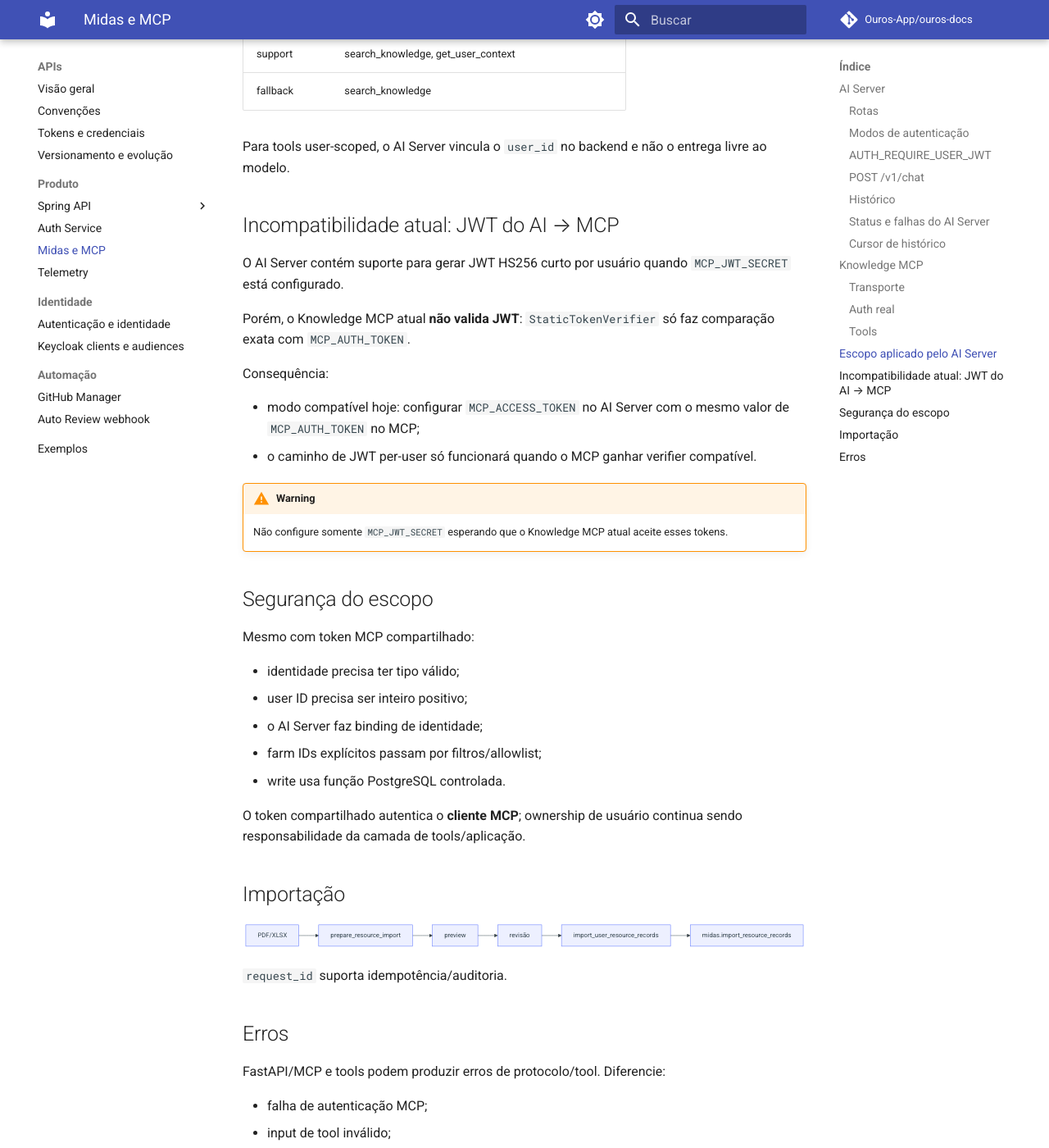
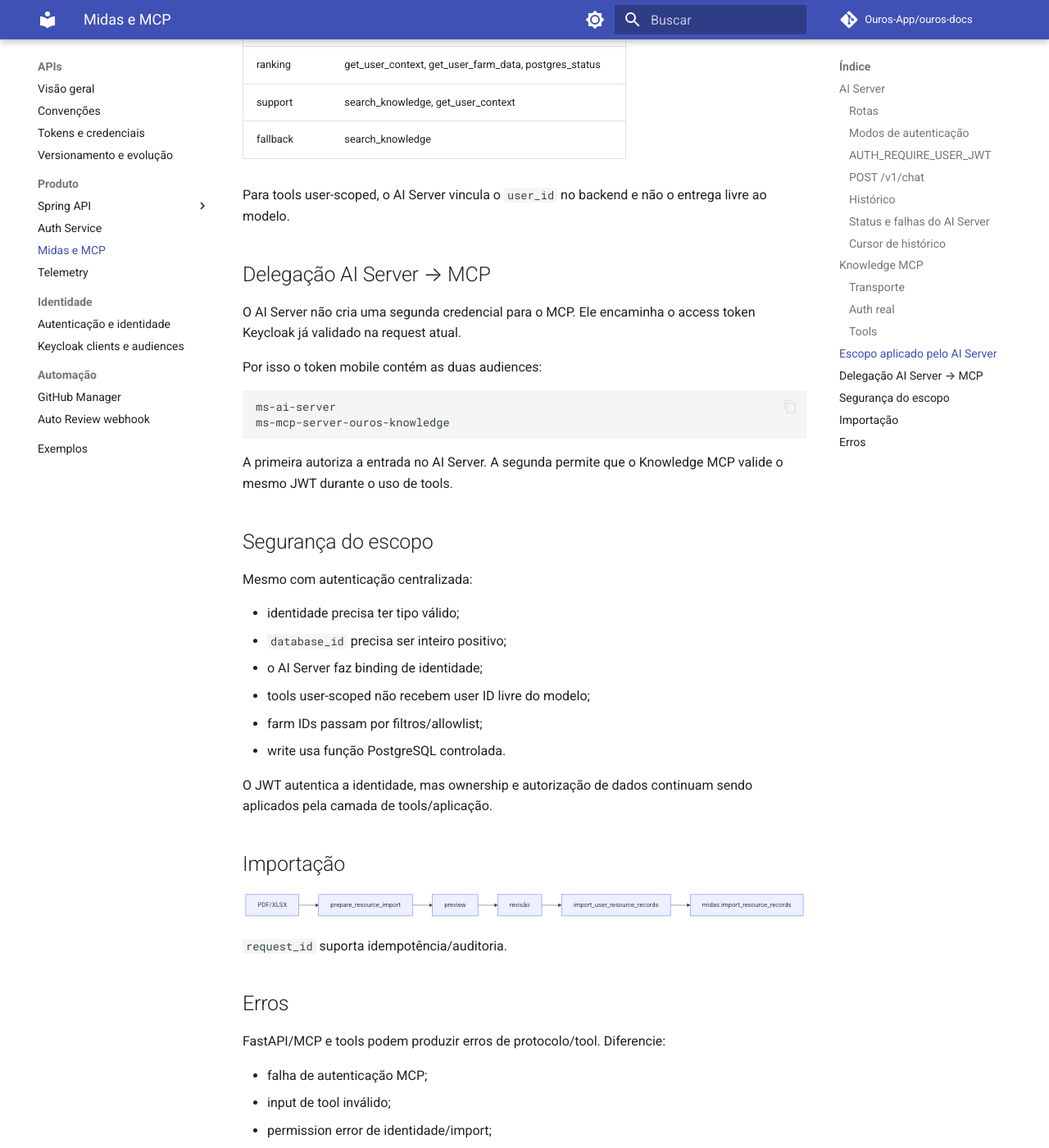
Before and after one commit to Ouros-App/ouros-docs, an MkDocs documentation site: the page built from docs/apis/ai-mcp-reference.md, in a window 1280 px wide and 1400 px high, scrolled down 5067 px. Shown: the whole window at 82% size. Built offline with MkDocs 1.6.1 and Material for MkDocs 9.7.7, drawn with Linux system fonts in a browser that asks for light colours; comment, search, counter and statistics services are not loaded; some of the changed text lies outside the part shown.

Commit message:
docs: align AI MCP reference with Keycloak JWT

````diff
--- a/docs/apis/ai-mcp-reference.md
+++ b/docs/apis/ai-mcp-reference.md
@@ -148,15 +147,19 @@
 
 ### Auth real
 
-O verifier atual é `StaticTokenVerifier`.
+O Knowledge MCP usa `KeycloakTokenVerifier` e valida o mesmo access token de usuário encaminhado pelo AI Server.
 
-Ele aceita **somente** um token exatamente igual a `MCP_AUTH_TOKEN` e exige pelo menos 32 caracteres.
+```text
+issuer   = https://ouros-keycloak.discloud.app/realms/ouros
+audience = ms-mcp-server-ouros-knowledge
+JWKS     = <issuer>/protocol/openid-connect/certs
+```
 
 ```http
-Authorization: Bearer <MCP_AUTH_TOKEN>
+Authorization: Bearer <keycloak_access_token>
 ```
 
-`GET /` e `GET /health` da aplicação FastAPI são públicos; as chamadas MCP são autenticadas.
+O verifier exige JWT válido e identidade de negócio assinada: `database_id`, `account_type` e a realm role correspondente.
 
 ### Tools
 
@@ -194,31 +197,31 @@
 
 Para tools user-scoped, o AI Server vincula o `user_id` no backend e não o entrega livre ao modelo.
 
-## Incompatibilidade atual: JWT do AI → MCP
+## Delegação AI Server → MCP
 
-O AI Server contém suporte para gerar JWT HS256 curto por usuário quando `MCP_JWT_SECRET` está configurado.
+O AI Server não cria uma segunda credencial para o MCP. Ele encaminha o access token Keycloak já validado na request atual.
 
-Porém, o Knowledge MCP atual **não valida JWT**: `StaticTokenVerifier` só faz comparação exata com `MCP_AUTH_TOKEN`.
+Por isso o token mobile contém as duas audiences:
 
-Consequência:
+```text
+ms-ai-server
+ms-mcp-server-ouros-knowledge
+```
 
-- modo compatível hoje: configurar `MCP_ACCESS_TOKEN` no AI Server com o mesmo valor de `MCP_AUTH_TOKEN` no MCP;
-- o caminho de JWT per-user só funcionará quando o MCP ganhar verifier compatível.
-
-!!! warning
-    Não configure somente `MCP_JWT_SECRET` esperando que o Knowledge MCP atual aceite esses tokens.
+A primeira autoriza a entrada no AI Server. A segunda permite que o Knowledge MCP valide o mesmo JWT durante o uso de tools.
 
 ## Segurança do escopo
 
-Mesmo com token MCP compartilhado:
+Mesmo com autenticação centralizada:
 
 - identidade precisa ter tipo válido;
-- user ID precisa ser inteiro positivo;
+- `database_id` precisa ser inteiro positivo;
 - o AI Server faz binding de identidade;
-- farm IDs explícitos passam por filtros/allowlist;
+- tools user-scoped não recebem user ID livre do modelo;
+- farm IDs passam por filtros/allowlist;
 - write usa função PostgreSQL controlada.
 
-O token compartilhado autentica o **cliente MCP**; ownership de usuário continua sendo responsabilidade da camada de tools/aplicação.
+O JWT autentica a identidade, mas ownership e autorização de dados continuam sendo aplicados pela camada de tools/aplicação.
 
 ## Importação
 
````
Also changed, not shown: other parts of docs/apis/ai-mcp-reference.md (+1 -2 lines).
